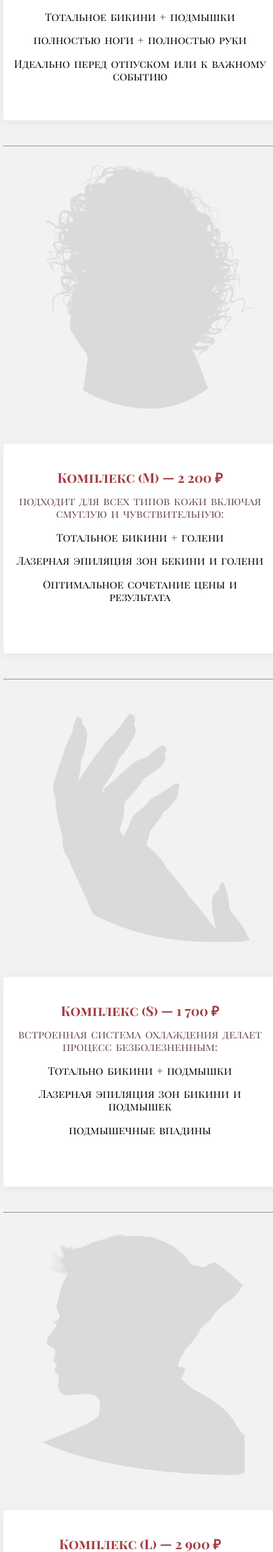
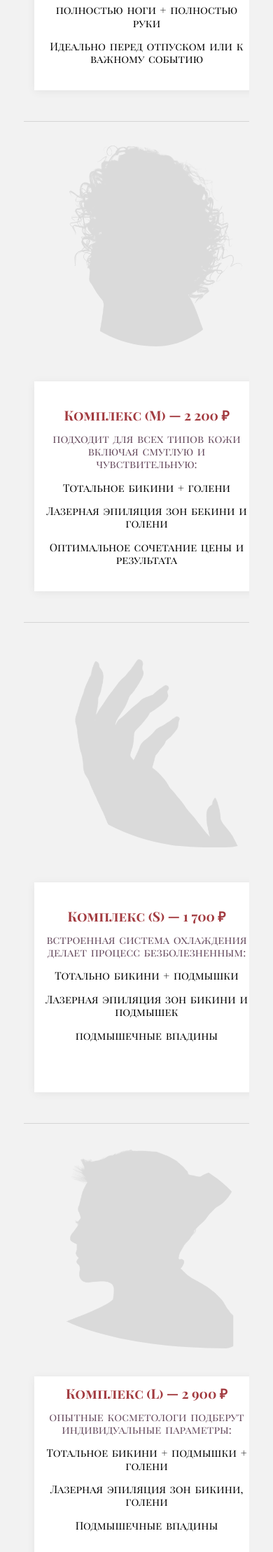
Before and after one commit to batya333333/studio, a Django app: page / in a window 390 px wide; the page is wider, and only the part inside the window is pictured. Shown: the part 1502-3720 px from the top of that part at 70% size. Run offline with Django 5.2, Linux system fonts and the light colour scheme; data comes from the database, SQL or seed files in the repository; both versions use the stored data as it was after the commit; some libraries are stand-ins or nearby versions.

Commit message:
rework tg_bot.py also css

```diff
--- a/ivaskin/appointment/models.py
+++ b/ivaskin/appointment/models.py
@@ -121,6 +121,7 @@ class AppointmentLog(models.Model):
     old_status = models.CharField(max_length=20, blank=True, null=True)
     new_status = models.CharField(max_length=20, blank=True, null=True)
     reason = models.TextField(blank=True, null=True)
+    sent_to_telegram = models.BooleanField(default=False)
 
     def __str__(self):
         return f"{self.created_at} {self.get_action_display()} — {self.service_name} ({self.client_first_name} {self.client_last_name})"
--- a/ivaskin/ivaapp/static/css/main.css
+++ b/ivaskin/ivaapp/static/css/main.css
@@ -1045,8 +1045,8 @@ body{
     align-items: flex-start;
   }
   .main-btn, .main-btn2 {
-    width: 100% !important;
-    height: 50px !important;
+    /* width: 100% !important;
+    height: 50px !important; */
     font-size: 16px !important;
   }
   .service-top-text, .about-us {
@@ -1484,6 +1484,10 @@ body{
 .footer-bottom p{
   margin-bottom:0px;
   text-align: center;
+  position: absolute;
+  margin: 0 auto;
+  text-align: center;
+  width: 100%;
 }
 
 .wrapper-contact {
@@ -1597,7 +1601,7 @@ body{
 
 /* PROFILE */
 .container-profile{
-  max-width: 1660px;
+  max-width: 1400px;
   margin: 0 auto;
 }
 
@@ -2041,3 +2045,159 @@ body{
   margin-bottom: 0;
   border-bottom: none;
 }
+/* Центрируем карточку «комплекса» на любых ширинах */
+section2 .wrapper-complex,
+section2 .wrapper-complex .complex4 {
+  display: flex;
+  justify-content: center;
+}
+
+section2 .wrapper-complex .complex4 .text-img {
+  width: min(92vw, 560px);
+  margin: 0 auto;
+  box-sizing: border-box;
+}
+
+/* На очень узких экранах добавляем запас по краям */
+@media (max-width: 480px) {
+  section2 .wrapper-complex .complex4 .text-img {
+    padding-inline: 24px;
+  }
+}
+
+/* Сбрасываем ширину hr и центрируем его - убираем левый отступ, не влияет на flex */
+section2 hr,
+section2 .wrapper-complex hr {
+  display: block !important;
+  width: clamp(280px, 90vw, 1400px) !important;
+  max-width: 1400px !important;
+  margin-left: auto !important;
+  margin-right: auto !important;
+  margin-top: 32px !important;
+  margin-bottom: 32px !important;
+  padding: 0 !important;
+  border: none !important;
+  border-top: 1px solid rgba(0, 0, 0, 0.12) !important;
+  position: relative !important;
+  left: auto !important;
+  right: auto !important;
+  transform: none !important;
+  box-sizing: border-box !important;
+  flex-shrink: 0 !important;
+  flex-grow: 0 !important;
+  align-self: center !important;
+}
+
+/* Исправление позиционирования белого блока в section2 - всегда по центру */
+section2 .service-inner {
+  display: flex !important;
+  flex-direction: column !important;
+  align-items: center !important;
+  justify-content: center !important;
+  width: 100% !important;
+  max-width: 100% !important;
+  box-sizing: border-box !important;
+  overflow-x: hidden !important;
+  margin: 0 auto !important;
+  padding: 34px !important;
+}
+
+section2 .wrapper-complex {
+  display: flex !important;
+  flex-direction: column !important;
+  align-items: center !important;
+  justify-content: center !important;
+  width: 100% !important;
+  max-width: 100% !important;
+  box-sizing: border-box !important;
+  overflow-x: hidden !important;
+  margin: 0 auto !important;
+  padding: 0 !important;
+}
+
+section2 .wrapper-complex .complex4 {
+  display: flex !important;
+  flex-direction: row-reverse !important;
+  align-items: center !important;
+  justify-content: center !important;
+  width: 100% !important;
+  max-width: 100% !important;
+  margin: 0 auto !important;
+  padding: 0 !important;
+  gap: 200px !important;
+  box-sizing: border-box !important;
+}
+
+/* Белая карточка - всегда по центру, независимо от hr */
+section2 .wrapper-complex .complex4 {
+  position: relative !important;
+}
+
+section2 .wrapper-complex .complex4 .text-img {
+  display: flex !important;
+  flex-direction: column !important;
+  align-items: flex-start !important;
+  margin-left: auto !important;
+  margin-right: auto !important;
+  margin-top: 0 !important;
+  margin-bottom: 0 !important;
+  padding: 0 !important;
+  max-width: 600px !important;
+  width: 600px !important;
+  height: auto !important;
+  min-height: 300px !important;
+  box-sizing: border-box !important;
+  position: relative !important;
+  left: 0 !important;
+  right: 0 !important;
+  transform: none !important;
+  float: none !important;
+  flex-shrink: 0 !important;
+  flex-grow: 0 !important;
+  align-self: center !important;
+}
+
+/* На средних экранах адаптируем ширину */
+@media (max-width: 1400px) {
+  section2 .wrapper-complex .complex4 .text-img {
+    width: min(600px, 90vw) !important;
+    max-width: 600px !important;
+  }
+}
+
+/* На узких экранах - полная адаптация */
+@media (max-width: 1024px) {
+  section2 .wrapper-complex .complex4 {
+    flex-direction: column !important;
+    gap: 20px !important;
+  }
+
+  section2 .wrapper-complex .complex4 .text-img {
+    width: 100% !important;
+    max-width: 100% !important;
+    margin: 0 auto !important;
+  }
+}
+
+/* Центровка карточки и текста «Комплекс (XL)» на узких экранах */
+@media (max-width: 900px) {
+  section2 .wrapper-complex .complex4 {
+    flex-direction: column !important;
+    gap: 24px !important;
+    align-items: center !important;
+    justify-content: center !important;
+  }
+
+  section2 .wrapper-complex .complex4 > .text-img {
+    width: 100% !important;
+    max-width: 520px !important;
+    margin: 0 auto !important;
+    text-align: center !important;
+    align-items: center !important;
+  }
+
+  section2 .wrapper-complex .complex4 > .text-img > * {
+    width: 100% !important;
+    text-align: center !important;
+  }
+}
```
Also changed, not shown: ivaskin/tg_bot.py (+7 -2 lines), ivaskin/userprofile/templates/userprofile/profile.html (+4 -4 lines), ivaskin/db.sqlite3.
